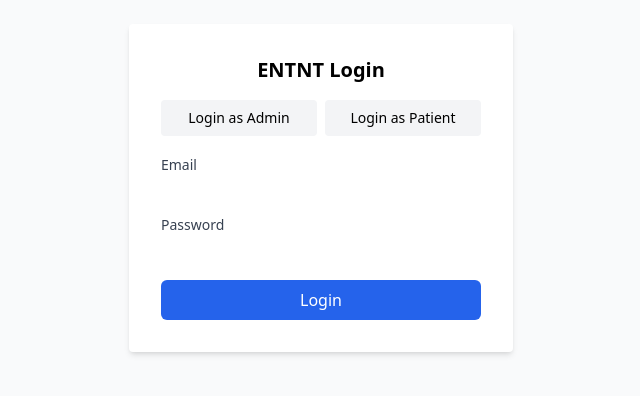
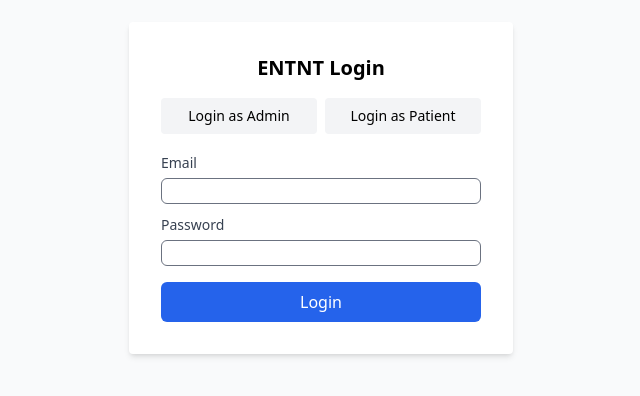
Before and after one commit to YaswanthSai2003/dental-center-app, a React (Vite) app: page / in a window 1280 px wide. Shown: the part 212-608 px from the top of the page, without its empty margins (319-959 px from the left). Built offline with nearby package versions, Linux system fonts and the light colour scheme.

Commit message:
Update Login.jsx

```diff
--- a/src/pages/Login.jsx
+++ b/src/pages/Login.jsx
@@ -74,7 +74,7 @@ const Login = () => {
             type="email"
             value={email}
             onChange={(e) => setEmail(e.target.value)}
-            className="mt-1 block w-full border-gray-300 rounded-md"
+            className="mt-1 block w-full bg-white border border-gray-500 rounded-md focus:border-black"
             required
           />
         </label>
@@ -82,10 +82,10 @@ const Login = () => {
         <label className="block mb-4">
           <span className="text-gray-700 text-sm">Password</span>
           <input
-            type="password"
+            type="text"
             value={password}
             onChange={(e) => setPassword(e.target.value)}
-            className="mt-1 block w-full border-gray-300 rounded-md"
+            className="mt-1 block w-full bg-white border border-gray-500 rounded-md focus:border-black"
             required
           />
         </label>
```
